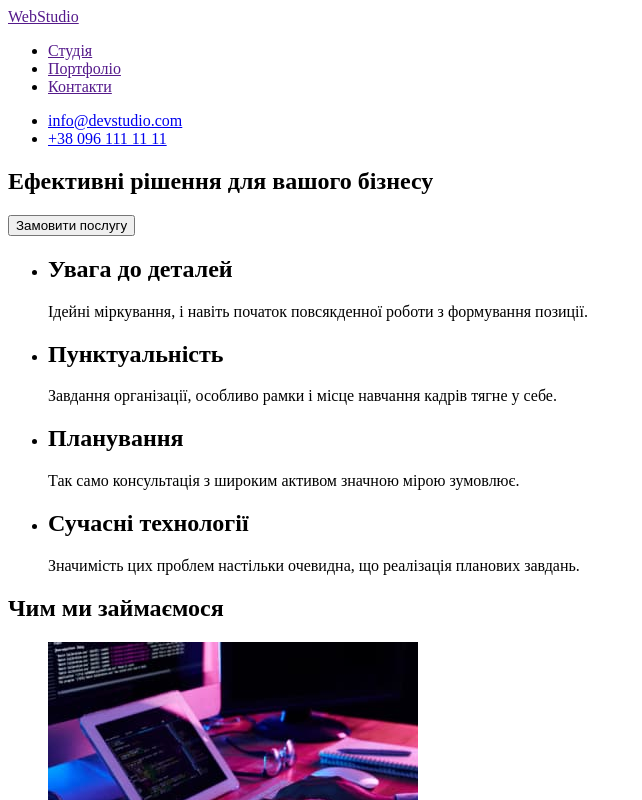
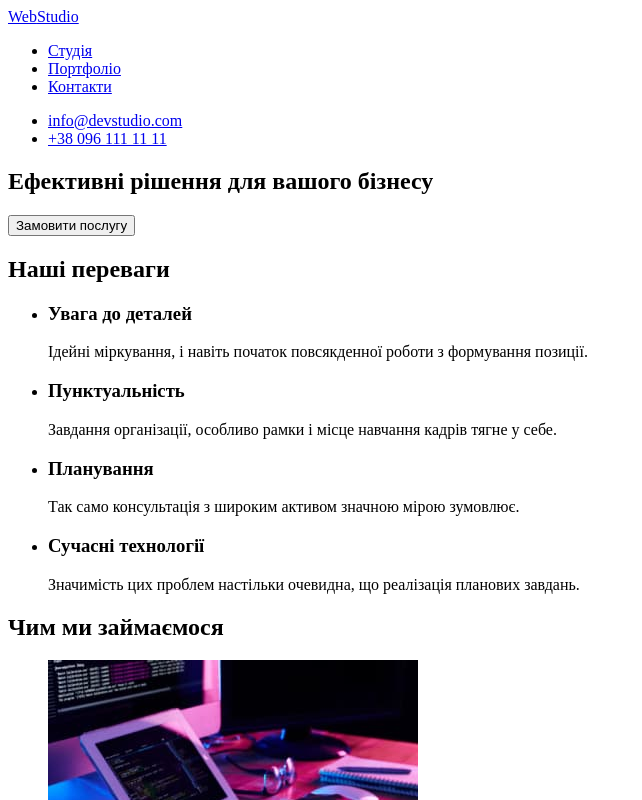
Before and after one commit to Inna-Artysiuk/goit-markup-hw-01, a plain HTML site: page index.html in a window 1280 px wide. Shown: the top 800 px of the page, without its empty margins (0-642 px from the left). Drawn offline with Linux system fonts and the light colour scheme.

Commit message:
Поправки

```diff
--- a/index.html
+++ b/index.html
@@ -8,11 +8,11 @@
 </head>
 <body>
     <header>
-        <nav> <a href="">WebStudio</a>
+        <nav> <a href="./index.html">Web<span>Studio</span></a>
             <ul>
-             <li><a href="">Студія</a></li>
-             <li><a href="">Портфоліо</a></li>
-             <li><a href="">Контакти</a></li>
+             <li><a href="./index.html">Студія</a></li>
+             <li><a href="#">Портфоліо</a></li>
+             <li><a href="#">Контакти</a></li>
             </ul>
         </nav>
         <ul>
@@ -25,24 +25,25 @@
             <h1>Ефективні рішення для вашого бізнесу</h1>
             <button type="button" class="button">Замовити послугу</button>
         </section>
-        <!--Наші переваги-->
+
          <section>
+            <h2 hiaden>Наші переваги</h2>
             <ul>
                 <li>
-                    <h2>Увага до деталей</h2>
+                    <h3>Увага до деталей</h3>
                     <p>Ідейні міркування, і навіть початок повсякденної роботи з формування позиції.</p>
                 </li>
                 <li>
-                    <h2>Пунктуальність</h2>
+                    <h3>Пунктуальність</h3>
                     <p>Завдання організації, особливо рамки і місце навчання кадрів тягне у себе.</p>
                 </li>
 
                 <li>
-                    <h2>Планування</h2>
+                    <h3>Планування</h3>
                     <p>Так само консультація з широким активом значною мірою зумовлює.</p>
                 </li>
                 <li>
-                    <h2>Сучасні технології</h2>
+                    <h3>Сучасні технології</h3>
                     <p>Значимість цих проблем настільки очевидна, що реалізація планових завдань.</p>
                 </li>
             </ul>
@@ -91,7 +92,7 @@
     </main>
     <!--Футер-->
     <footer>
-        <a href="">WebStudio</a>
+        <a href="./index.html">Web<span>Studio</span></a>
         <address>
            <ul>
             <li> <a href="https://goo.gl/maps/AHgMUpBDEuagTDZh7" target="_blank" rel="noopener noreferrer nofolbow">м. Київ, пр-т Лесі Українки, 26</a></li>
```
